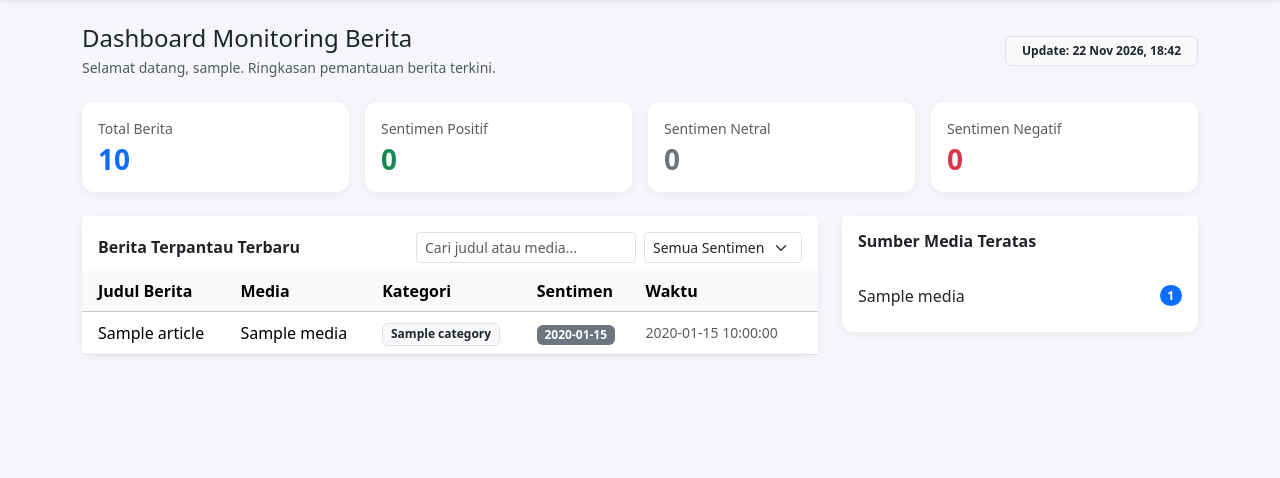
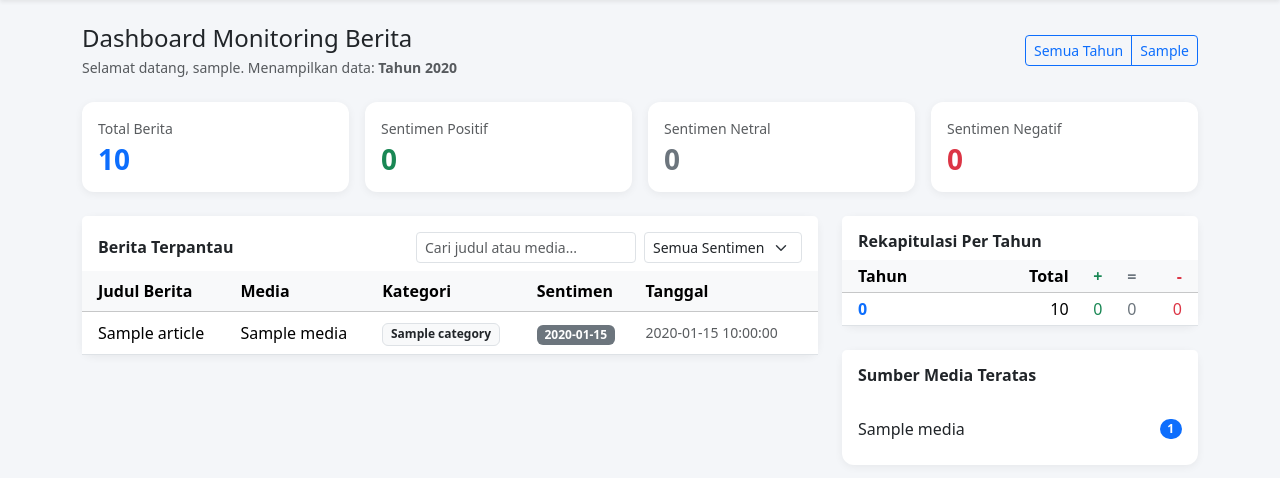
Before and after one commit to hrztsquad/botberita, a CodeIgniter 4 app: the page made by app/Views/dashboard.php in a window 1280 px wide. Shown: the part 56-534 px from the top of the page. Run offline with PHP 8.4 and a stand-in for CodeIgniter, Linux system fonts and the light colour scheme; the template is opened without the code that fills it: most values are stand-ins (such as "Sample title", 1, 10 or a date in 2020); some libraries are stand-ins or nearby versions.

Commit message:
Add multi-year breakdown and year filter to Dashboard

```diff
--- a/app/Views/dashboard.php
+++ b/app/Views/dashboard.php
@@ -34,12 +34,26 @@
 </nav>
 
 <main class="container py-4">
-    <div class="d-flex flex-wrap justify-content-between align-items-center mb-4 gap-2">
+    <div class="d-flex flex-wrap justify-content-between align-items-center mb-4 gap-3">
         <div>
             <h1 class="h4 mb-1">Dashboard Monitoring Berita</h1>
-            <p class="text-muted mb-0 small">Selamat datang, <?= esc($user_name) ?>. Ringkasan pemantauan berita terkini.</p>
+            <p class="text-muted mb-0 small">
+                Selamat datang, <?= esc($user_name) ?>.
+                Menampilkan data: <strong><?= $selectedYear === 'all' ? 'Semua Tahun (' . min($availableYears) . '–' . max($availableYears) . ')' : 'Tahun ' . esc($selectedYear) ?></strong>
+            </p>
         </div>
-        <span class="badge bg-light text-dark border px-3 py-2">Update: <?= date('d M Y, H:i') ?></span>
+        <div class="btn-group" role="group" aria-label="Filter Tahun">
+            <a href="<?= site_url('dashboard?tahun=all') ?>"
+               class="btn btn-sm <?= $selectedYear === 'all' ? 'btn-primary' : 'btn-outline-primary' ?>">
+                Semua Tahun
+            </a>
+            <?php foreach ($availableYears as $yr): ?>
+                <a href="<?= site_url('dashboard?tahun=' . $yr) ?>"
+                   class="btn btn-sm <?= $selectedYear === (string) $yr ? 'btn-primary' : 'btn-outline-primary' ?>">
+                    <?= esc((string) $yr) ?>
+                </a>
+            <?php endforeach; ?>
+        </div>
     </div>
 
     <div class="row g-3 mb-4">
@@ -81,7 +95,7 @@
         <div class="col-lg-8">
             <div class="card table-card">
                 <div class="card-header bg-white border-0 pt-3 pb-2 d-flex flex-wrap justify-content-between align-items-center gap-2">
-                    <h2 class="h6 mb-0 fw-semibold">Berita Terpantau Terbaru</h2>
+                    <h2 class="h6 mb-0 fw-semibold">Berita Terpantau</h2>
                     <div class="d-flex gap-2">
                         <input type="text" id="searchInput" class="form-control form-control-sm" placeholder="Cari judul atau media...">
                         <select id="sentimentFilter" class="form-select form-select-sm" style="width: auto;">
@@ -101,7 +115,7 @@
                                     <th>Media</th>
                                     <th>Kategori</th>
                                     <th>Sentimen</th>
-                                    <th class="pe-3">Waktu</th>
+                                    <th class="pe-3">Tanggal</th>
                                 </tr>
                             </thead>
                             <tbody>
@@ -128,7 +142,43 @@
             </div>
         </div>
 
-        <div class="col-lg-4">
+        <div class="col-lg-4 d-flex flex-column gap-4">
+            <div class="card table-card">
+                <div class="card-header bg-white border-0 pt-3 pb-2">
+                    <h2 class="h6 mb-0 fw-semibold">Rekapitulasi Per Tahun</h2>
+                </div>
+                <div class="card-body p-0">
+                    <div class="table-responsive">
+                        <table class="table table-sm align-middle mb-0">
+                            <thead class="table-light">
+                                <tr>
+                                    <th class="ps-3">Tahun</th>
+                                    <th class="text-end">Total</th>
+                                    <th class="text-end text-success">+</th>
+                                    <th class="text-end text-secondary">=</th>
+                                    <th class="text-end text-danger pe-3">-</th>
+                                </tr>
+                            </thead>
+                            <tbody>
+                                <?php foreach ($yearlySummary as $yr => $sum): ?>
+                                    <tr class="<?= $selectedYear === (string) $yr ? 'table-primary' : '' ?>">
+                                        <td class="ps-3">
+                                            <a href="<?= site_url('dashboard?tahun=' . $yr) ?>" class="text-decoration-none fw-semibold">
+                                                <?= esc((string) $yr) ?>
+                                            </a>
+                                        </td>
+                                        <td class="text-end fw-medium"><?= number_format($sum['total']) ?></td>
+                                        <td class="text-end text-success"><?= number_format($sum['positive']) ?></td>
+                                        <td class="text-end text-secondary"><?= number_format($sum['neutral']) ?></td>
+                                        <td class="text-end text-danger pe-3"><?= number_format($sum['negative']) ?></td>
+                                    </tr>
+                                <?php endforeach; ?>
+                            </tbody>
+                        </table>
+                    </div>
+                </div>
+            </div>
+
             <div class="card table-card">
                 <div class="card-header bg-white border-0 pt-3 pb-2">
                     <h2 class="h6 mb-0 fw-semibold">Sumber Media Teratas</h2>
```
Also changed, not shown: app/Controllers/Dashboard.php (+156 -23 lines).
